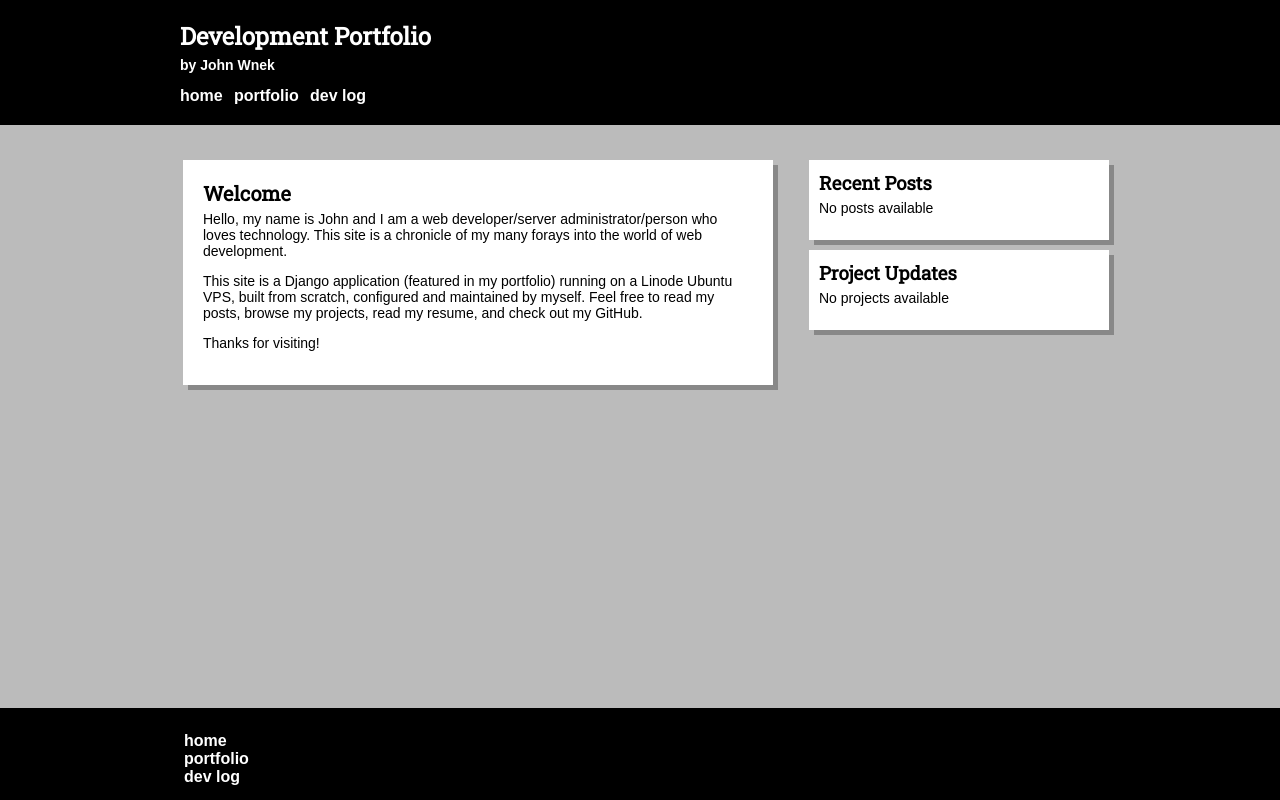
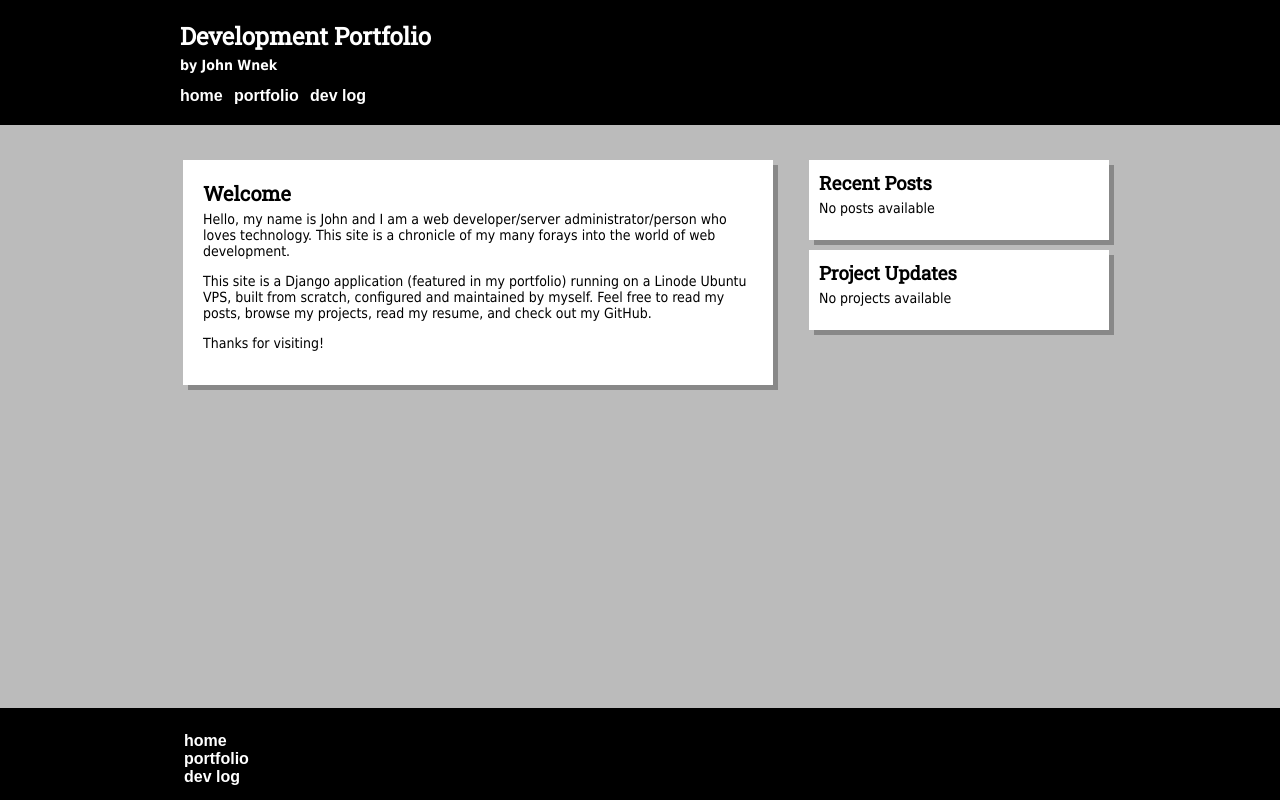
Before and after one commit to enterstudio/portfolio, a Django app: template Portfolio/projects/templates/home.html in a window 1280 px wide. Run offline with Django 3.2, Linux system fonts and the light colour scheme; the template is opened without the code that fills it, so the values that code supplies are empty; some web fonts are replaced.

Commit message:
updated body font

```diff
--- a/Portfolio/projects/static/projects/style.css
+++ b/Portfolio/projects/static/projects/style.css
@@ -128,6 +128,6 @@ h2 {
 
 p {
 	-webkit-margin-before: 0em;
-	font-family: arial;
+	font-family: tahoma;
 	font-size: 14px;
 }
```
